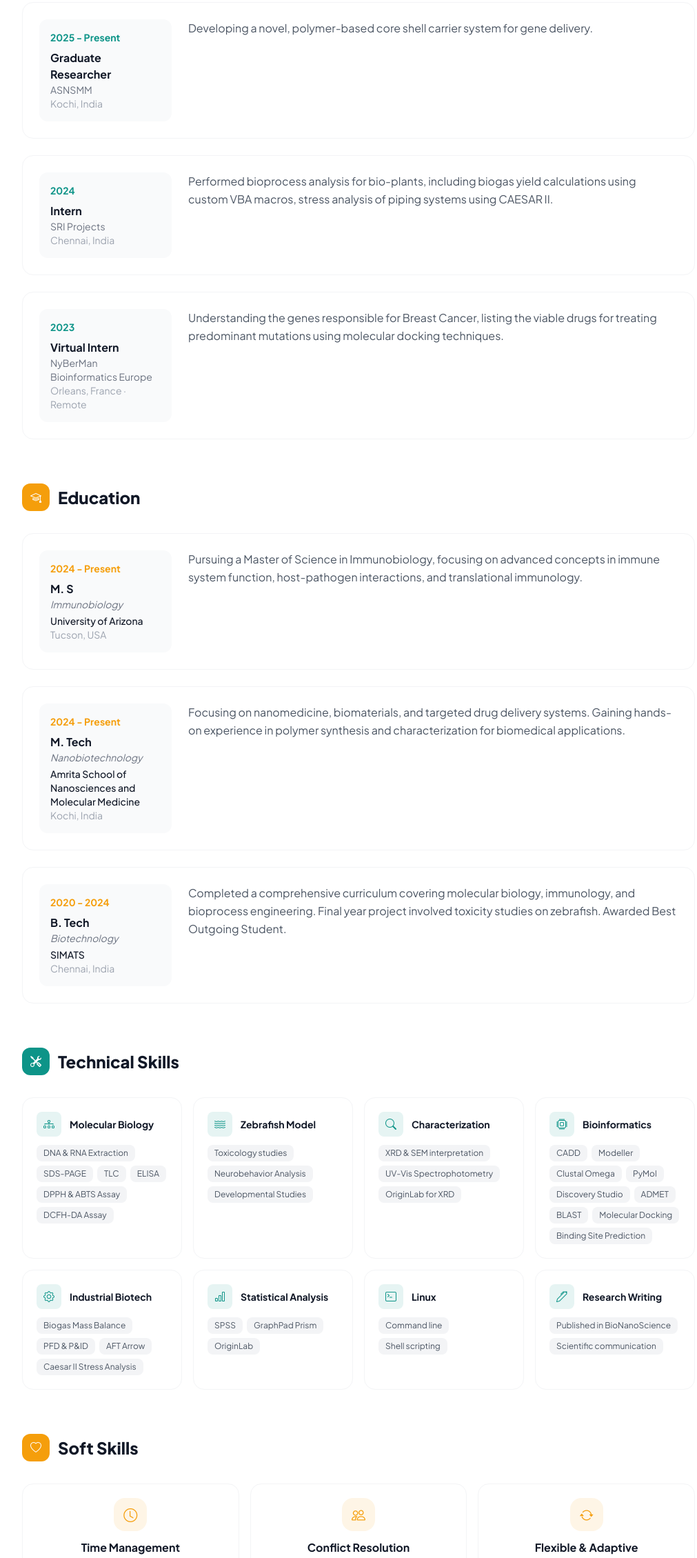
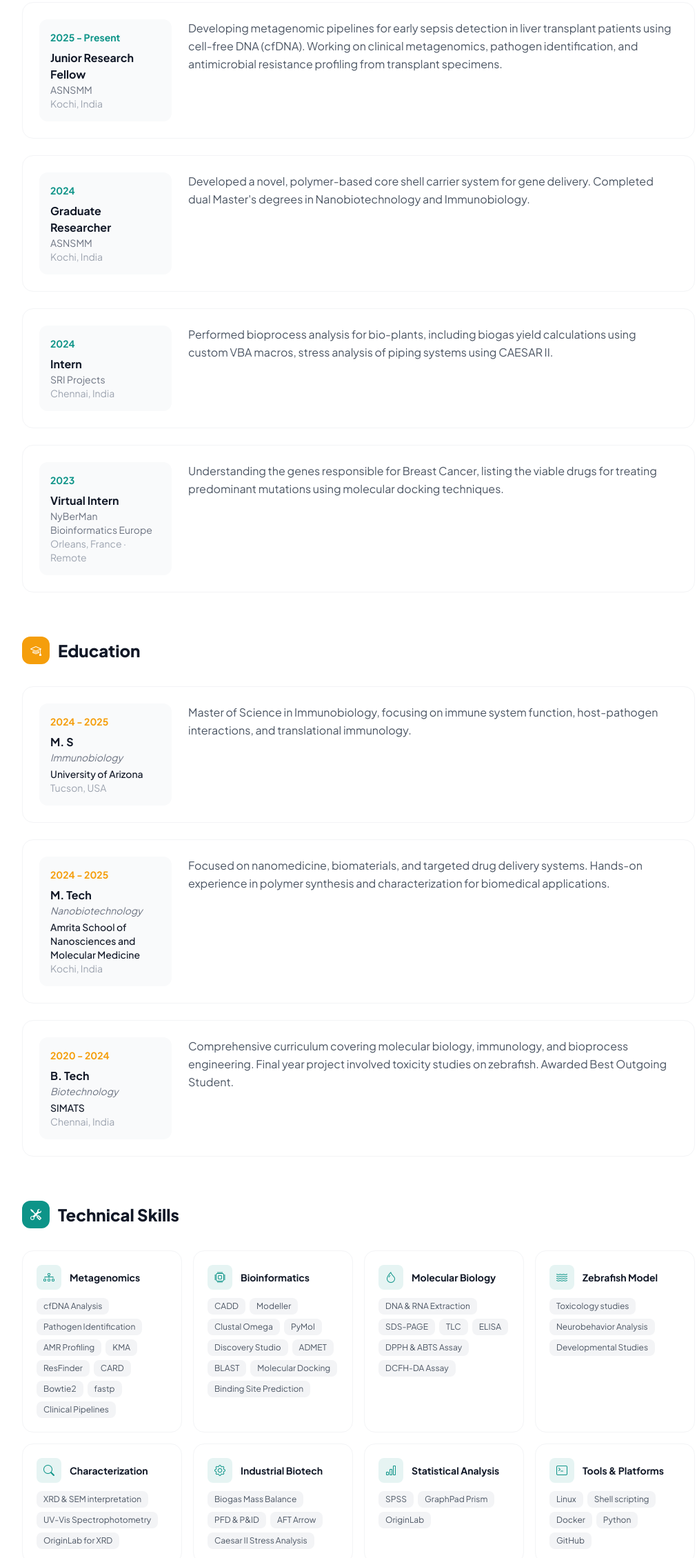
Before and after one commit to WeParadox/vikhram-portfolio, an Astro site: page /vikhram/resume in a window 1280 px wide. Shown: the part 382-2641 px from the top of the page at 69% size, without its empty margins (120-1131 px from the left). Built offline with nearby package versions, Linux system fonts and the light colour scheme; Astro itself is replaced by a stand-in of ours.

Commit message:
Update: JRF role, metagenomics focus, completed dual masters
- New tagline: From Nanoparticles to Pathogen Genomes
- Updated Hero: JRF badge, metagenomics subtitle
- Updated About: completed dual masters, current JRF role
- Updated Resume: JRF experience entry, completed education dates
- Added Metagenomics skill group (cfDNA, KMA, ResFinder, etc.)
- Updated meta description for SEO

```diff
--- a/src/components/About.astro
+++ b/src/components/About.astro
@@ -10,15 +10,15 @@ const base = '/vikhram';
       </h2>
       <div class="space-y-4 text-gray-600 dark:text-gray-400 leading-relaxed">
         <p>
-          Hello! I'm Vikhram, currently pursuing a dual Master's in
-          <strong class="text-gray-900 dark:text-gray-100">Nanobiotechnology</strong> at
-          <a href="https://www.amrita.edu/school/nanosciences/" target="_blank" class="text-primary dark:text-primary-light hover:underline">ASNSMM</a>
-          and
-          <strong class="text-gray-900 dark:text-gray-100">Immunobiology</strong> at
+          Hello! I'm Vikhram, a Junior Research Fellow at
+          <a href="https://www.amrita.edu/school/nanosciences/" target="_blank" class="text-primary dark:text-primary-light hover:underline">ASNSMM</a>,
+          working on clinical metagenomics for transplant patient care. I completed my dual Master's in
+          <strong class="text-gray-900 dark:text-gray-100">Nanobiotechnology</strong> and
+          <strong class="text-gray-900 dark:text-gray-100">Immunobiology</strong> from ASNSMM and
           <a href="https://immunobiology.arizona.edu/" target="_blank" class="text-primary dark:text-primary-light hover:underline">University of Arizona</a>.
         </p>
         <p>
-          I am a quick learner with an interdisciplinary approach towards research. I like optimizing workflows and enhancing productivity by bridging the gap between various fields. My research interests focus on developing targeted immunotherapies using nanocarriers, exploring novel drug delivery systems, and investigating the role of engineered biomaterials in modulating immune responses.
+          My current work focuses on developing metagenomic pipelines for early sepsis detection using cell-free DNA in liver transplant patients. My interdisciplinary background in nanotechnology, immunology, and bioinformatics allows me to bridge computational and experimental approaches in biomedical research.
         </p>
       </div>
       <div class="flex items-center justify-center gap-5 mt-8">
--- a/src/components/Hero.astro
+++ b/src/components/Hero.astro
@@ -35,16 +35,16 @@ const base = '/vikhram';
     <div class="text-center max-w-4xl mx-auto">
       <div class="inline-flex items-center gap-2 px-4 py-2 rounded-full bg-primary/10 dark:bg-primary/20 text-primary dark:text-primary-light text-sm font-semibold mb-8 animate-fade-in">
         <span class="w-2 h-2 rounded-full bg-primary animate-pulse"></span>
-        Interdisciplinary Researcher
+        JRF · Metagenomics · Immunology
       </div>
 
       <h1 class="text-4xl md:text-6xl lg:text-7xl font-extrabold leading-tight mb-6 animate-fade-in" style="animation-delay: 0.1s">
-        Bridging the Gap Between
-        <span class="text-gradient block mt-2">Biology & Materials Science</span>
+        From Nanoparticles to
+        <span class="text-gradient block mt-2">Pathogen Genomes</span>
       </h1>
 
       <p class="text-lg md:text-xl text-gray-600 dark:text-gray-400 max-w-2xl mx-auto mb-10 leading-relaxed animate-fade-in" style="animation-delay: 0.2s">
-        A passionate researcher with an interdisciplinary skill set spanning Immunobiology, Nanotechnology, and Microfluidics. Currently pursuing a dual Master's degree.
+        Junior Research Fellow at ASNSMM, developing metagenomic pipelines for early sepsis detection in transplant patients using cfDNA. Trained in nanobiotechnology and immunobiology.
       </p>
 
       <div class="flex flex-col sm:flex-row items-center justify-center gap-4 animate-fade-in" style="animation-delay: 0.3s">
--- a/src/layouts/Layout.astro
+++ b/src/layouts/Layout.astro
@@ -4,7 +4,7 @@ export interface Props {
   description?: string;
 }
 
-const { title, description = "Vikhram Ravi - Interdisciplinary Researcher bridging Biology and Materials Science" } = Astro.props;
+const { title, description = "Vikhram Ravi - JRF at ASNSMM specializing in clinical metagenomics, immunology, and computational biology" } = Astro.props;
 const base = '/vikhram';
 ---
 
--- a/src/pages/resume.astro
+++ b/src/pages/resume.astro
@@ -7,10 +7,17 @@ const base = '/vikhram';
 const experiences = [
   {
     period: '2025 - Present',
+    role: 'Junior Research Fellow',
+    org: 'ASNSMM',
+    location: 'Kochi, India',
+    description: 'Developing metagenomic pipelines for early sepsis detection in liver transplant patients using cell-free DNA (cfDNA). Working on clinical metagenomics, pathogen identification, and antimicrobial resistance profiling from transplant specimens.',
+  },
+  {
+    period: '2024',
     role: 'Graduate Researcher',
     org: 'ASNSMM',
     location: 'Kochi, India',
-    description: 'Developing a novel, polymer-based core shell carrier system for gene delivery.',
+    description: 'Developed a novel, polymer-based core shell carrier system for gene delivery. Completed dual Master\'s degrees in Nanobiotechnology and Immunobiology.',
   },
   {
     period: '2024',
@@ -30,20 +37,20 @@ const experiences = [
 
 const education = [
   {
-    period: '2024 - Present',
+    period: '2024 - 2025',
     degree: 'M. S',
     field: 'Immunobiology',
     school: 'University of Arizona',
     location: 'Tucson, USA',
-    description: 'Pursuing a Master of Science in Immunobiology, focusing on advanced concepts in immune system function, host-pathogen interactions, and translational immunology.',
+    description: 'Master of Science in Immunobiology, focusing on immune system function, host-pathogen interactions, and translational immunology.',
   },
   {
-    period: '2024 - Present',
+    period: '2024 - 2025',
     degree: 'M. Tech',
     field: 'Nanobiotechnology',
     school: 'Amrita School of Nanosciences and Molecular Medicine',
     location: 'Kochi, India',
-    description: 'Focusing on nanomedicine, biomaterials, and targeted drug delivery systems. Gaining hands-on experience in polymer synthesis and characterization for biomedical applications.',
+    description: 'Focused on nanomedicine, biomaterials, and targeted drug delivery systems. Hands-on experience in polymer synthesis and characterization for biomedical applications.',
   },
   {
     period: '2020 - 2024',
@@ -51,14 +58,24 @@ const education = [
     field: 'Biotechnology',
     school: 'SIMATS',
     location: 'Chennai, India',
-    description: 'Completed a comprehensive curriculum covering molecular biology, immunology, and bioprocess engineering. Final year project involved toxicity studies on zebrafish. Awarded Best Outgoing Student.',
+    description: 'Comprehensive curriculum covering molecular biology, immunology, and bioprocess engineering. Final year project involved toxicity studies on zebrafish. Awarded Best Outgoing Student.',
   },
 ];
 
 const skillGroups = [
   {
+    title: 'Metagenomics',
+    icon: 'bi-diagram-3',
+    skills: ['cfDNA Analysis', 'Pathogen Identification', 'AMR Profiling', 'KMA', 'ResFinder', 'CARD', 'Bowtie2', 'fastp', 'Clinical Pipelines'],
+  },
+  {
+    title: 'Bioinformatics',
+    icon: 'bi-cpu',
+    skills: ['CADD', 'Modeller', 'Clustal Omega', 'PyMol', 'Discovery Studio', 'ADMET', 'BLAST', 'Molecular Docking', 'Binding Site Prediction'],
+  },
+  {
     title: 'Molecular Biology',
-    icon: 'bi-diagram-3',
+    icon: 'bi-droplet',
     skills: ['DNA & RNA Extraction', 'SDS-PAGE', 'TLC', 'ELISA', 'DPPH & ABTS Assay', 'DCFH-DA Assay'],
   },
   {
@@ -72,11 +89,6 @@ const skillGroups = [
     skills: ['XRD & SEM interpretation', 'UV-Vis Spectrophotometry', 'OriginLab for XRD'],
   },
   {
-    title: 'Bioinformatics',
-    icon: 'bi-cpu',
-    skills: ['CADD', 'Modeller', 'Clustal Omega', 'PyMol', 'Discovery Studio', 'ADMET', 'BLAST', 'Molecular Docking', 'Binding Site Prediction'],
-  },
-  {
     title: 'Industrial Biotech',
     icon: 'bi-gear',
     skills: ['Biogas Mass Balance', 'PFD & P&ID', 'AFT Arrow', 'Caesar II Stress Analysis'],
@@ -87,14 +99,9 @@ const skillGroups = [
     skills: ['SPSS', 'GraphPad Prism', 'OriginLab'],
   },
   {
-    title: 'Linux',
+    title: 'Tools & Platforms',
     icon: 'bi-terminal',
-    skills: ['Command line', 'Shell scripting'],
-  },
-  {
-    title: 'Research Writing',
-    icon: 'bi-pen',
-    skills: ['Published in BioNanoScience', 'Scientific communication'],
+    skills: ['Linux', 'Shell scripting', 'Docker', 'Python', 'GitHub'],
   },
 ];
 
```
